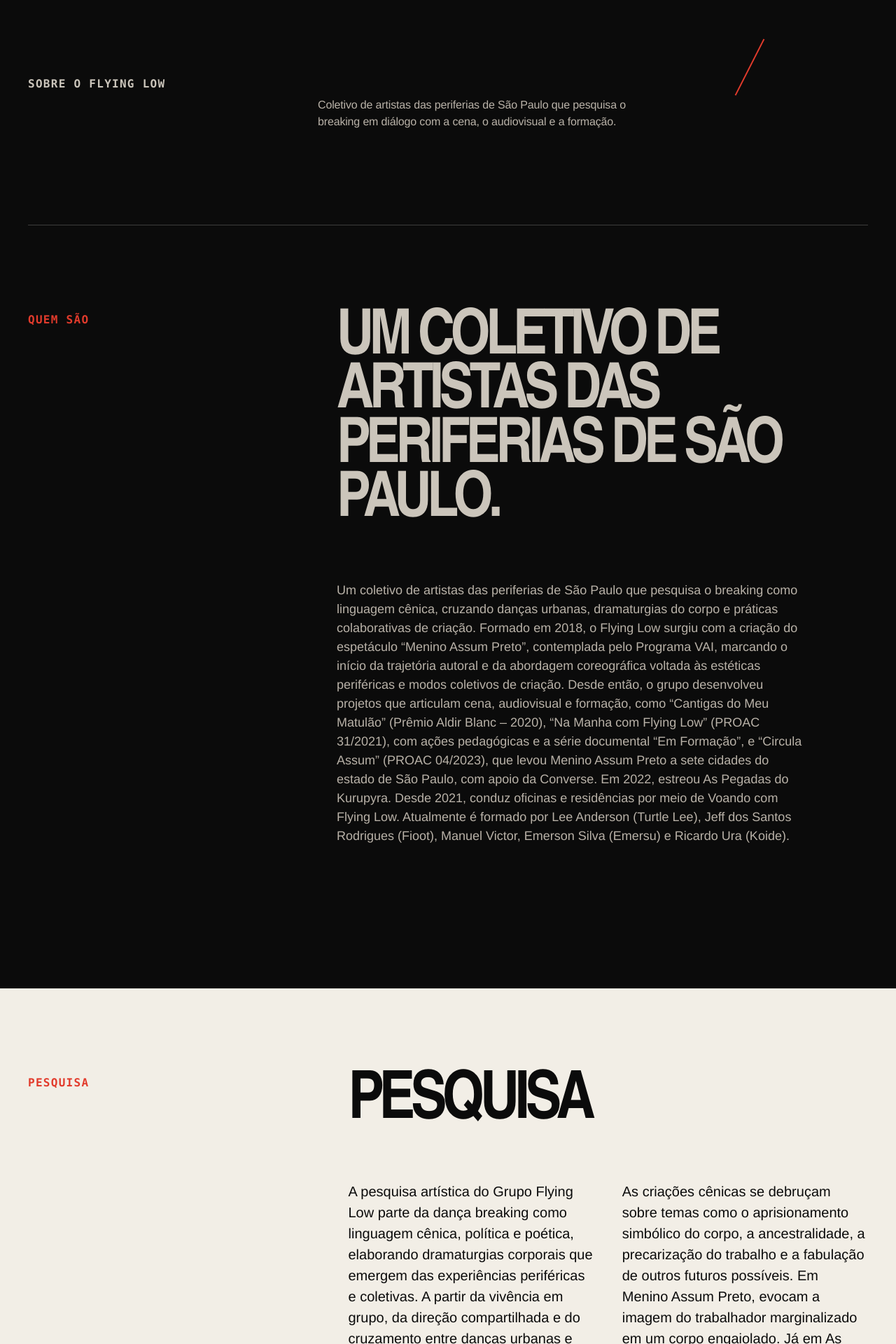
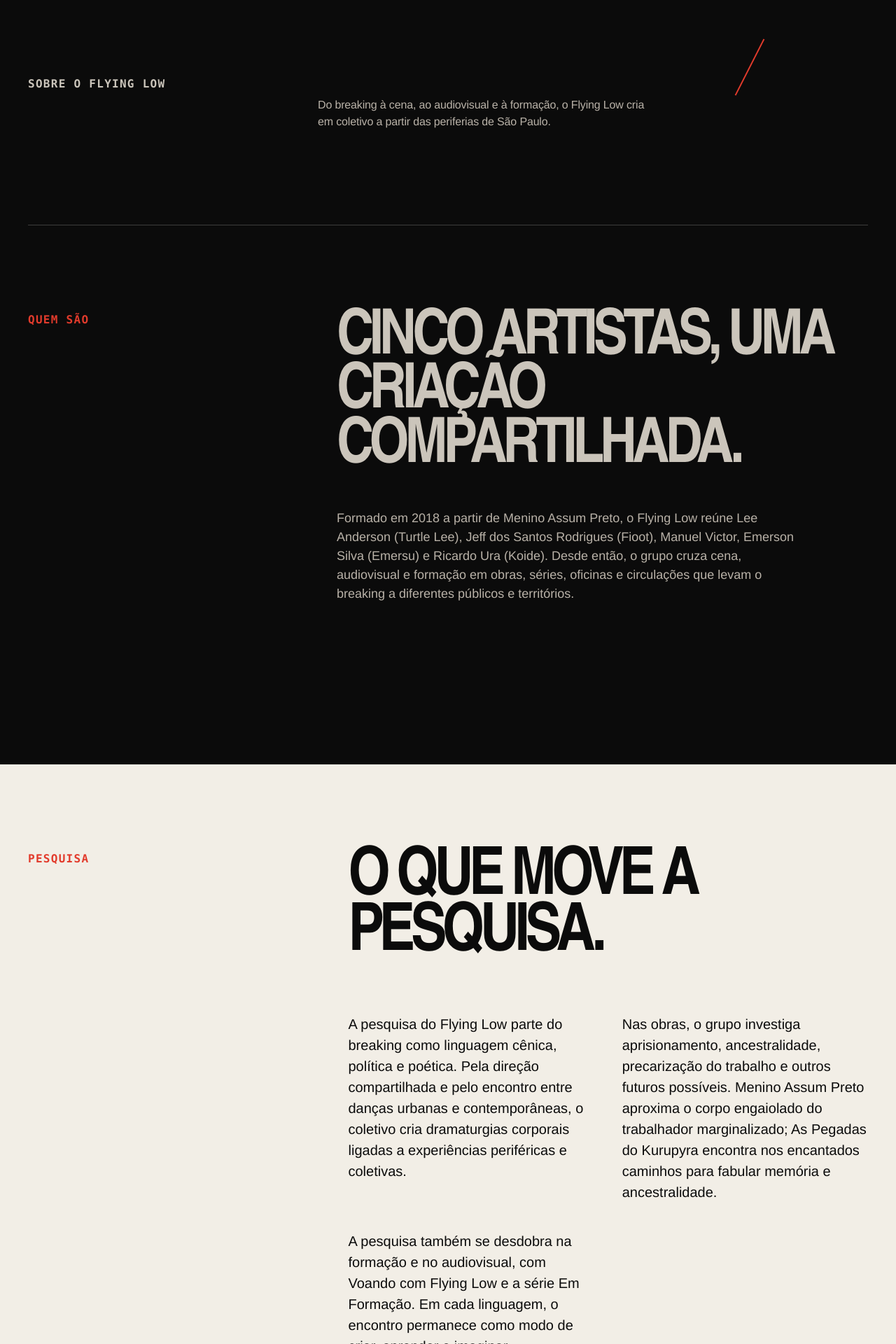
Before and after one commit to grupoflyinglow/flying-low, a Next.js app: page /grupo in a window 1280 px wide. Shown: the part 120-2040 px from the top of the page at 70% size. Built offline with nearby package versions, Linux system fonts and the light colour scheme.

Commit message:
Refine collection and group copy

```diff
--- a/app/editorial-content.ts
+++ b/app/editorial-content.ts
@@ -218,22 +218,22 @@ const ptBR: EditorialContent = {
   collections: {
     espetaculos: {
       eyebrow: "Espetáculos",
-      heading: "Trabalhos para corpos e territórios em presença.",
-      intro: "Obras cênicas que cruzam breaking, dança contemporânea, memória periférica e fabulação. A primeira faixa reúne os trabalhos; a rolagem abre cada processo em imagens, sinopse e contexto.",
+      heading: "Obras que nascem do corpo e do território.",
+      intro: "No palco, o breaking encontra memória, ancestralidade e imaginação para contar histórias de liberdade, confinamento e outros futuros possíveis.",
       stripLabel: "Espetáculos do Flying Low",
       projectKeys: ["meninoAssumPreto", "kurupyra", "revoada"],
     },
     audiovisual: {
       eyebrow: "Audiovisual",
       heading: "A câmera também entra na roda.",
-      intro: "Filmes, séries e experimentos que transportam a pesquisa do grupo para outros enquadramentos, tempos e modos de circulação.",
+      intro: "Diante da câmera, o breaking encontra outras distâncias, ritmos e formas de fazer memória.",
       stripLabel: "Projetos audiovisuais",
       projectKeys: ["concepcoesMarginais", "emFormacao", "videodancas"],
     },
     formacao: {
       eyebrow: "Atividades formativas",
       heading: "Aprender em roda. Criar em coletivo.",
-      intro: "Práticas para diferentes experiências em dança: dos fundamentos do breaking à criação de uma linguagem autoral e compartilhada.",
+      intro: "A roda se abre para compartilhar histórias, fundamentos e ferramentas de criação com diferentes experiências em dança.",
       stripLabel: "Percursos formativos",
       projectKeys: ["oficinas", "residencia"],
     },
@@ -613,8 +613,8 @@ const ptBR: EditorialContent = {
   },
   group: {
     membersEyebrow: "Quem são",
-    membersHeading: "Um coletivo de artistas das periferias de São Paulo.",
-    membersIntro: "Um coletivo de artistas das periferias de São Paulo que pesquisa o breaking como linguagem cênica, cruzando danças urbanas, dramaturgias do corpo e práticas colaborativas de criação. Formado em 2018, o Flying Low surgiu com a criação do espetáculo “Menino Assum Preto”, contemplada pelo Programa VAI, marcando o início da trajetória autoral e da abordagem coreográfica voltada às estéticas periféricas e modos coletivos de criação. Desde então, o grupo desenvolveu projetos que articulam cena, audiovisual e formação, como “Cantigas do Meu Matulão” (Prêmio Aldir Blanc – 2020), “Na Manha com Flying Low” (PROAC 31/2021), com ações pedagógicas e a série documental “Em Formação”, e “Circula Assum” (PROAC 04/2023), que levou Menino Assum Preto a sete cidades do estado de São Paulo, com apoio da Converse. Em 2022, estreou As Pegadas do Kurupyra. Desde 2021, conduz oficinas e residências por meio de Voando com Flying Low. Atualmente é formado por Lee Anderson (Turtle Lee), Jeff dos Santos Rodrigues (Fioot), Manuel Victor, Emerson Silva (Emersu) e Ricardo Ura (Koide).",
+    membersHeading: "Cinco artistas, uma criação compartilhada.",
+    membersIntro: "Formado em 2018 a partir de Menino Assum Preto, o Flying Low reúne Lee Anderson (Turtle Lee), Jeff dos Santos Rodrigues (Fioot), Manuel Victor, Emerson Silva (Emersu) e Ricardo Ura (Koide). Desde então, o grupo cruza cena, audiovisual e formação em obras, séries, oficinas e circulações que levam o breaking a diferentes públicos e territórios.",
     membersVisible: false,
     members: [
       {
@@ -669,11 +669,11 @@ const ptBR: EditorialContent = {
       },
     ],
     researchEyebrow: "Pesquisa",
-    researchHeading: "Pesquisa",
+    researchHeading: "O que move a pesquisa.",
     researchBody: [
-      "A pesquisa artística do Grupo Flying Low parte da dança breaking como linguagem cênica, política e poética, elaborando dramaturgias corporais que emergem das experiências periféricas e coletivas. A partir da vivência em grupo, da direção compartilhada e do cruzamento entre danças urbanas e contemporâneas, o coletivo constrói obras que emergem de práticas colaborativas, afetos e urgências vividas por seus integrantes, sempre atentos às questões que atravessam seus corpos e territórios.",
-      "As criações cênicas se debruçam sobre temas como o aprisionamento simbólico do corpo, a ancestralidade, a precarização do trabalho e a fabulação de outros futuros possíveis. Em Menino Assum Preto, evocam a imagem do trabalhador marginalizado em um corpo engaiolado. Já em As Pegadas do Kurupyra, aprofundam a relação com a ancestralidade e a fabulação, inspirando-se nos encantados da cultura herdada dos povos originários e da diáspora africana.",
-      "Além da criação cênica, a pesquisa se expande para a educação e o audiovisual, com destaque para Voando com Flying Low e para a série documental Em Formação. O grupo afirma uma dança do encontro entre margens, memória e imaginação, construindo caminhos sensíveis e comunitários de criação e transformação.",
+      "A pesquisa do Flying Low parte do breaking como linguagem cênica, política e poética. Pela direção compartilhada e pelo encontro entre danças urbanas e contemporâneas, o coletivo cria dramaturgias corporais ligadas a experiências periféricas e coletivas.",
+      "Nas obras, o grupo investiga aprisionamento, ancestralidade, precarização do trabalho e outros futuros possíveis. Menino Assum Preto aproxima o corpo engaiolado do trabalhador marginalizado; As Pegadas do Kurupyra encontra nos encantados caminhos para fabular memória e ancestralidade.",
+      "A pesquisa também se desdobra na formação e no audiovisual, com Voando com Flying Low e a série Em Formação. Em cada linguagem, o encontro permanece como modo de criar, aprender e imaginar.",
     ],
     researchAxes: ["Breaking e autoria", "Memória periférica", "Criação coletiva", "Cena e audiovisual"],
   },
@@ -748,22 +748,22 @@ const en: EditorialContent = {
   collections: {
     espetaculos: {
       eyebrow: "Performances",
-      heading: "Works for bodies and territories in presence.",
-      intro: "Stage works bringing breaking, contemporary dance, peripheral memory, and fabulation together. The opening strip gathers the projects; scrolling unfolds each process through images, synopsis, and context.",
+      heading: "Works born from body and territory.",
+      intro: "On stage, breaking meets memory, ancestry, and imagination to tell stories of freedom, confinement, and other possible futures.",
       stripLabel: "Flying Low performances",
       projectKeys: ["meninoAssumPreto", "kurupyra", "revoada"],
     },
     audiovisual: {
       eyebrow: "Screen work",
       heading: "The camera joins the circle.",
-      intro: "Films, series, and experiments carrying the collective’s research into other frames, temporalities, and forms of circulation.",
+      intro: "In front of the camera, breaking finds new distances, rhythms, and ways of making memory.",
       stripLabel: "Screen projects",
       projectKeys: ["concepcoesMarginais", "emFormacao", "videodancas"],
     },
     formacao: {
       eyebrow: "Learning activities",
       heading: "Learn in a circle. Create collectively.",
-      intro: "Practices for different levels of dance experience, from breaking foundations to the creation of an original, shared language.",
+      intro: "The circle opens to share histories, foundations, and creative tools across different levels of dance experience.",
       stripLabel: "Learning pathways",
       projectKeys: ["oficinas", "residencia"],
     },
@@ -1137,8 +1137,8 @@ const en: EditorialContent = {
   },
   group: {
     membersEyebrow: "Who they are",
-    membersHeading: "A collective of artists from São Paulo’s peripheries.",
-    membersIntro: "Flying Low researches breaking as a stage language, bringing urban dances, body dramaturgies, and collaborative creative practices together. Formed in 2018 with Menino Assum Preto, supported by the VAI Programme, the collective has since connected stage work, screen work, and learning through projects including Cantigas do Meu Matulão, Na Manha com Flying Low, Circula Assum, and As Pegadas do Kurupyra. Since 2021, it has also led workshops and residencies through Voando com Flying Low. The group currently comprises Lee Anderson (Turtle Lee), Jeff dos Santos Rodrigues (Fioot), Manuel Victor, Emerson Silva (Emersu), and Ricardo Ura (Koide).",
+    membersHeading: "Five artists, one shared practice.",
+    membersIntro: "Formed in 2018 through Menino Assum Preto, Flying Low brings together Lee Anderson (Turtle Lee), Jeff dos Santos Rodrigues (Fioot), Manuel Victor, Emerson Silva (Emersu), and Ricardo Ura (Koide). Since then, the collective has connected stage, screen, and learning through performances, films, workshops, and touring projects that bring breaking to different audiences and territories.",
     membersVisible: false,
     members: [
       {
@@ -1193,11 +1193,11 @@ const en: EditorialContent = {
       },
     ],
     researchEyebrow: "Research",
-    researchHeading: "Research",
+    researchHeading: "What drives the work.",
     researchBody: [
-      "Flying Low’s artistic research approaches breaking as a stage, political, and poetic language, developing body dramaturgies that emerge from collective and peripheral experience. Shared direction and the crossing of urban and contemporary dances shape works built from collaborative practice, care, and the urgencies lived by its members.",
-      "Its stage works explore symbolic confinement of the body, ancestry, precarious labour, and the fabulation of other possible futures. Menino Assum Preto evokes the marginalised worker through an enclosed body, while As Pegadas do Kurupyra deepens relationships with ancestry and fabulation through enchanted beings inherited from Indigenous peoples and the African diaspora.",
-      "The research also expands into learning and screen work through Voando com Flying Low and the documentary series Em Formação. On stage, on camera, and in learning processes, Flying Low turns peripheral experience into critical and sensitive artistic work.",
+      "Flying Low’s research approaches breaking as a stage, political, and poetic language. Through shared direction and the meeting of urban and contemporary dance, the collective creates body dramaturgies rooted in peripheral and collective experience.",
+      "The works explore confinement, ancestry, precarious labour, and other possible futures. Menino Assum Preto connects the caged body to the marginalised worker; As Pegadas do Kurupyra turns to enchanted beings to imagine memory and ancestry.",
+      "The research also unfolds through learning and screen work in Voando com Flying Low and the documentary series Em Formação. Across each form, encounter remains a way to create, learn, and imagine.",
     ],
     researchAxes: ["Breaking and authorship", "Peripheral memory", "Collective creation", "Stage and screen"],
   },
--- a/app/i18n.ts
+++ b/app/i18n.ts
@@ -52,7 +52,7 @@ const ptBR = {
     eyebrow: "Sobre o Flying Low",
     heading1: "Entre margens,",
     heading2: "memória e imaginação.",
-    intro: "Coletivo de artistas das periferias de São Paulo que pesquisa o breaking em diálogo com a cena, o audiovisual e a formação.",
+    intro: "Do breaking à cena, ao audiovisual e à formação, o Flying Low cria em coletivo a partir das periferias de São Paulo.",
     portraitAlt: "Retrato do grupo Flying Low",
     body1: "Em 2018, a criação de Menino Assum Preto, contemplada pelo Programa VAI, consolidou uma trajetória autoral que articula cena, audiovisual e formação em torno de estéticas periféricas e modos coletivos de criação.",
     body2: "A direção compartilhada e a experiência em grupo organizam uma prática feita de afetos, urgências e pesquisa corporal.",
@@ -174,7 +174,7 @@ const en: Messages = {
     eyebrow: "About Flying Low",
     heading1: "Between margins,",
     heading2: "memory and imagination.",
-    intro: "A collective of artists from São Paulo’s peripheries, researching breaking through stage work, screen work, and learning.",
+    intro: "From breaking to stage, screen, and learning, Flying Low creates collectively from São Paulo’s peripheries.",
     portraitAlt: "Portrait of the Flying Low collective",
     body1: "In 2018, the creation of Menino Assum Preto, supported by the VAI Programme, consolidated an authorial trajectory connecting stage work, screen work, and learning around peripheral aesthetics and collective modes of creation.",
     body2: "Shared direction and group experience shape a practice of care, urgency, and bodily research.",
```
Also changed, not shown: 1 other file (tests, documents, lock files or other folders).
